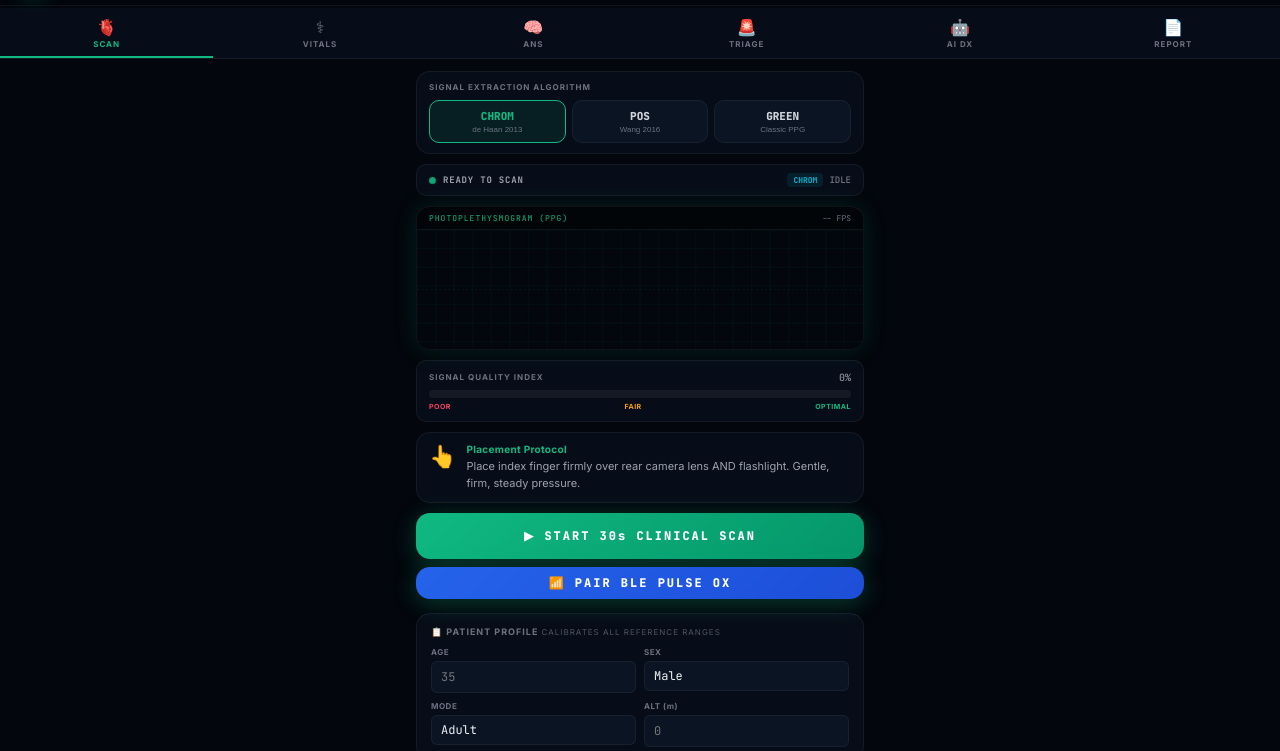
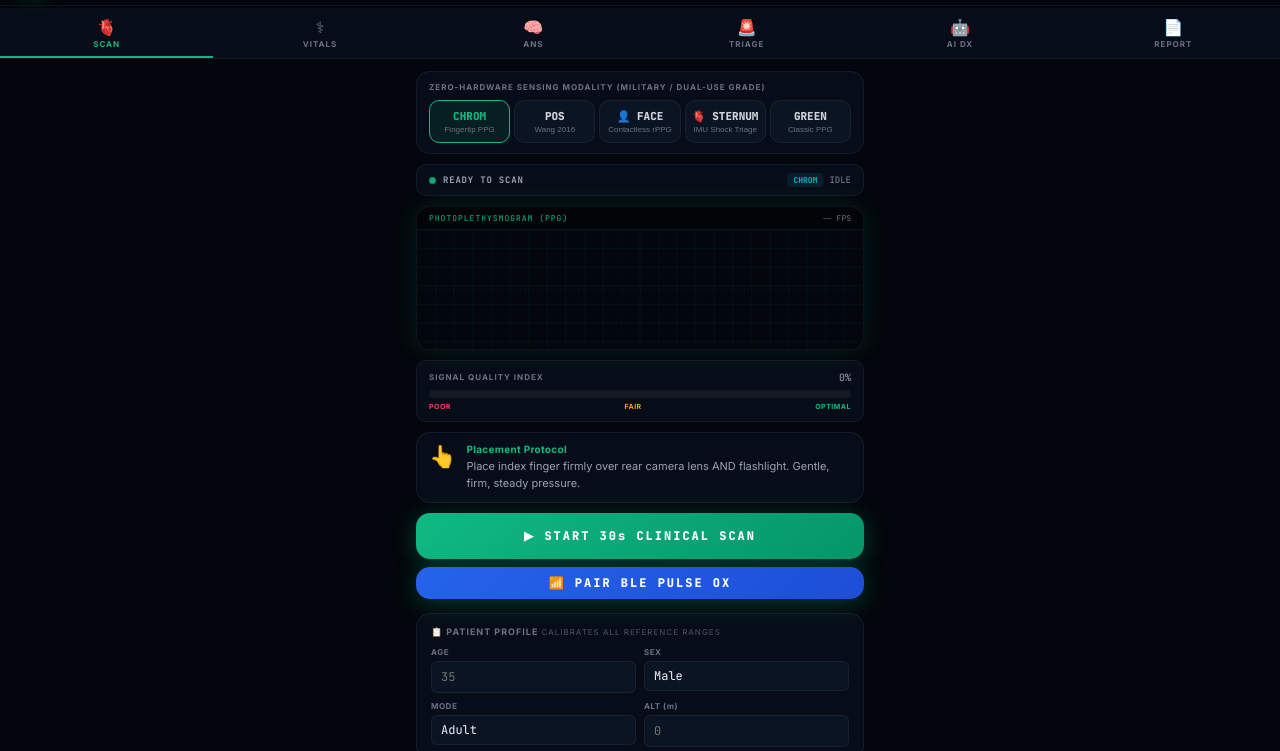
Before and after one commit to Valexxy/omnitriage-engine, a website: page dashboard/index.html in a window 1280 px wide. Shown: the part 49-800 px from the top of the page. Drawn offline with nearby package versions, Linux system fonts and the light colour scheme.

Commit message:
feat(sensing): expand sensory modality selector to include Contactless Face rPPG and Sternal SCG mechanocardiography for zero-hardware defense-grade triage

```diff
--- a/dashboard/app.js
+++ b/dashboard/app.js
@@ -134,24 +134,28 @@ function drawScope() {
   frameId = requestAnimationFrame(drawScope);
 }
 
-// ─── ALGORITHM SELECTOR ──────────────────────────────────────────────────────
+// ─── ALGORITHM & SENSORY MODALITY SELECTOR ──────────────────────────────────
 function setAlgorithm(algo) {
   algorithm = algo;
-  document.querySelectorAll('.algo-btn').forEach(b => b.classList.remove('active'));
-  document.getElementById(`algo${algo.charAt(0)+algo.slice(1).toLowerCase()}`)?.classList.add('active');
+  ['CHROM','POS','FACE','SCG','PPG'].forEach(n => {
+    const b = document.getElementById(`algo${n.charAt(0)+n.slice(1).toLowerCase()}`);
+    if (b) b.classList.toggle('active', n === algo);
+  });
   const badge = document.getElementById('algoBadge');
   if (badge) badge.textContent = algo;
-}
-// Fix: match IDs
-window.setAlgorithm = function(a) {
-  algorithm = a;
-  ['CHROM','POS','PPG'].forEach(n => {
-    const b = document.getElementById(`algo${n.charAt(0)+n.slice(1).toLowerCase()}`);
-    if (b) b.classList.toggle('active', n === a);
-  });
-  const badge = document.getElementById('algoBadge');
-  if (badge) badge.textContent = a;
-};
+
+  if (algo === 'FACE') {
+    setStatus('READY: CONTACTLESS FACIAL rPPG');
+    setGuid('info', 'Contactless Mode', 'Hold phone 0.5m in front of face. The front camera will extract micro-facial pulse reflections without touching any lens.');
+  } else if (algo === 'SCG') {
+    setStatus('READY: STERNAL SEISMOCARDIOGRAPHY');
+    setGuid('info', 'Sternal Placement', 'Rest phone flat on center of chest / sternum while lying back. Internal 6-axis IMU records micro-valve closures and stroke volume.');
+  } else {
+    setStatus('READY TO SCAN');
+    setGuid('info', 'Fingertip Placement', 'Cover rear camera lens with index finger, thumb, or palm base.');
+  }
+}
+window.setAlgorithm = setAlgorithm;
 
 // ─── WAKE LOCK ────────────────────────────────────────────────────────────────
 async function initWakeLock() {
--- a/dashboard/index.html
+++ b/dashboard/index.html
@@ -78,17 +78,25 @@
     <!-- ═══════════════════════════════════════════════════════ -->
     <section id="tab-scan" class="tab-pane active">
 
-      <!-- Algorithm Selector -->
+      <!-- Algorithm & Sensor Modality Selector -->
       <div class="algo-selector">
-        <div class="algo-label">SIGNAL EXTRACTION ALGORITHM</div>
-        <div class="algo-btns">
+        <div class="algo-label">ZERO-HARDWARE SENSING MODALITY (MILITARY / DUAL-USE GRADE)</div>
+        <div class="algo-btns" style="display:grid;grid-template-columns:repeat(5,1fr);gap:4px;">
           <button class="algo-btn active" id="algoChrom" onclick="setAlgorithm('CHROM')">
             <span class="algo-name">CHROM</span>
-            <span class="algo-desc">de Haan 2013</span>
+            <span class="algo-desc">Fingertip PPG</span>
           </button>
           <button class="algo-btn" id="algoPos" onclick="setAlgorithm('POS')">
             <span class="algo-name">POS</span>
             <span class="algo-desc">Wang 2016</span>
+          </button>
+          <button class="algo-btn" id="algoFace" onclick="setAlgorithm('FACE')">
+            <span class="algo-name">👤 FACE</span>
+            <span class="algo-desc">Contactless rPPG</span>
+          </button>
+          <button class="algo-btn" id="algoScg" onclick="setAlgorithm('SCG')">
+            <span class="algo-name">🫀 STERNUM</span>
+            <span class="algo-desc">IMU Shock Triage</span>
           </button>
           <button class="algo-btn" id="algoPpg" onclick="setAlgorithm('PPG')">
             <span class="algo-name">GREEN</span>
```
Also changed, not shown: app.js (+18 -14 lines), index.html (+12 -4 lines), public/app.js (+18 -14 lines), public/index.html (+12 -4 lines).
